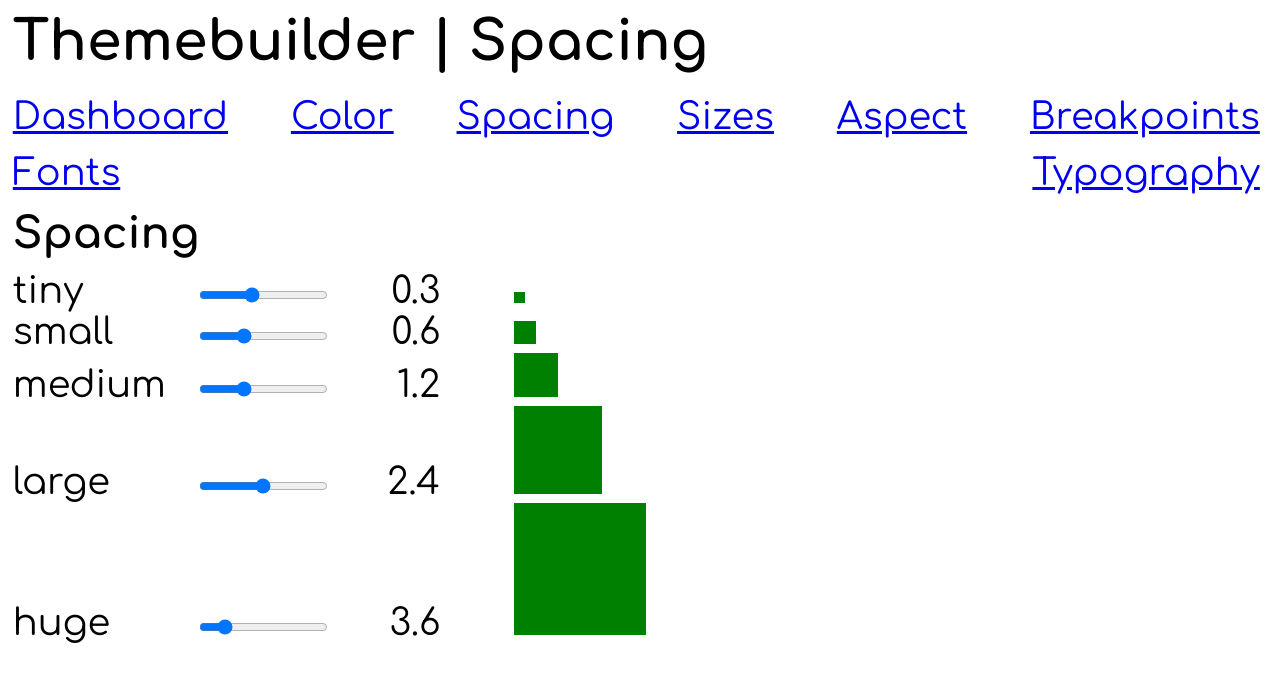
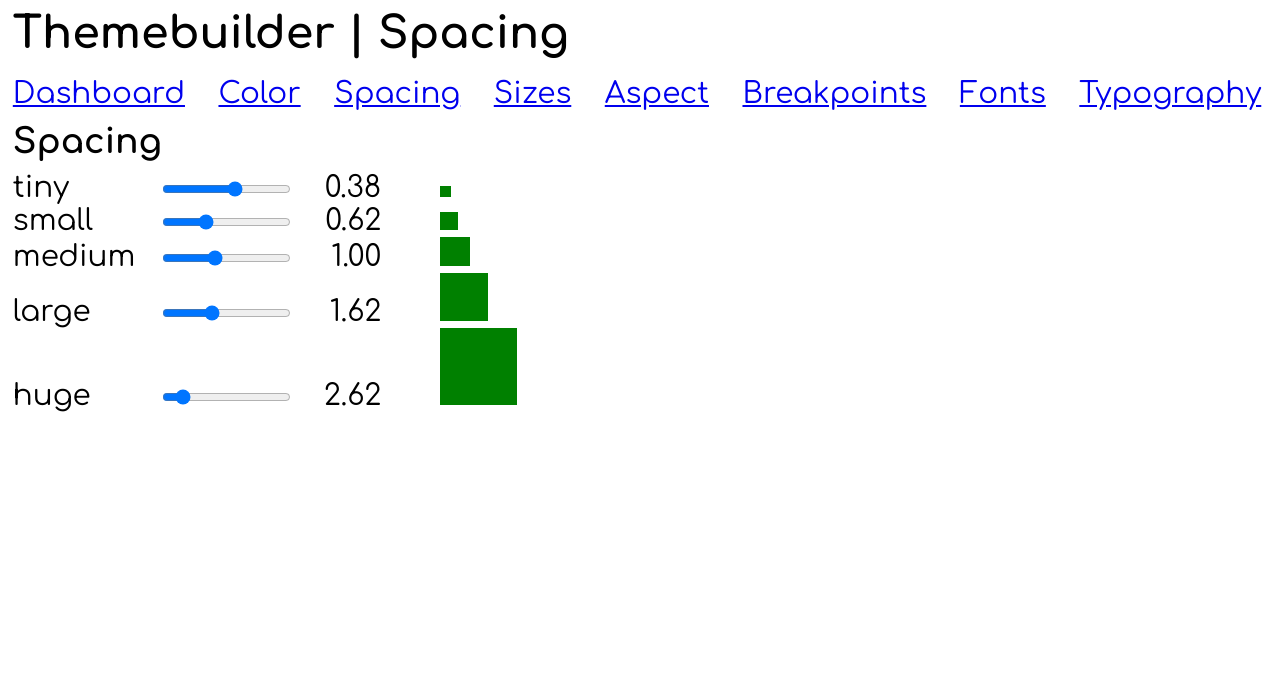
Before and after one commit to olemak/themebuilder, a React (Create React App) app: page /spacing in a window 1280 px wide. Shown: the top 682 px of the page. Built offline with nearby package versions, Linux system fonts and the light colour scheme.

Commit message:
Tweaks: fluid font size and aspekts

```diff
--- a/src/App.css
+++ b/src/App.css
@@ -1,6 +1,17 @@
 @import url("https://fonts.googleapis.com/css?family=Comfortaa:400,700");
+
 :root {
-    font-size: calc(1vw + 1vh + 2vmin);
+    font-size: calc(16px + ((1vw - 4.4px) * 1.6));
+}
+@media screen and (max-width: 440px) {
+    :root {
+        font-size: 16px;
+    }
+}
+@media screen and (min-width: 1440px) {
+    :root {
+        font-size: 32px;
+    }
 }
 
 body {
--- a/src/components/Spacing.jsx
+++ b/src/components/Spacing.jsx
@@ -17,7 +17,7 @@ function Space({ name, value, changeSpace, prev, next }) {
                 }
             />
             <output className="space__output" htmlFor={`space-${name}`}>
-                {value.toFixed(1)}
+                {typeof value === "number" ? value.toFixed(2) : value}
             </output>
 
             <span className="space__visualisation-wrapper space__visualisation-wrapper--vw">
--- a/src/components/aspect.css
+++ b/src/components/aspect.css
@@ -16,6 +16,11 @@
     align-items: center;
     justify-content: center;
     margin-bottom: 1em;
+}
+@media (min-width: 40em) {
+    .aspect__name {
+        font-size: 24px;
+    }
 }
 
 .mini-aspects {
--- a/src/data/defaultSpacing.js
+++ b/src/data/defaultSpacing.js
@@ -1,9 +1,13 @@
+import { goldenRatioUp, goldenRatioDown } from "../utils/goldenRatio";
+
+const baseNumber = 1;
+
 const defaultSpacing = {
-    tiny: 0.3,
-    small: 0.6,
-    medium: 1.2,
-    large: 2.4,
-    huge: 3.6
+    tiny: goldenRatioDown(goldenRatioDown(1)),
+    small: goldenRatioDown(1),
+    medium: baseNumber,
+    large: goldenRatioUp(1),
+    huge: goldenRatioUp(goldenRatioUp(1))
 };
 
 export default defaultSpacing;
--- /dev/null
+++ b/src/utils/goldenRatio.js
@@ -0,0 +1,13 @@
+export const phi = 1.61803;
+
+export function goldenRatioUp(base, limit = 2) {
+    const goldenResult = (base * phi).toFixed(limit);
+    console.log("GoldenResult", typeof goldenResult, goldenResult);
+    return goldenResult;
+}
+
+export function goldenRatioDown(base, limit = 2) {
+    const goldenResult = (base * (1 / phi)).toFixed(limit);
+    console.log("GoldenResult", typeof goldenResult, goldenResult);
+    return goldenResult;
+}
```
